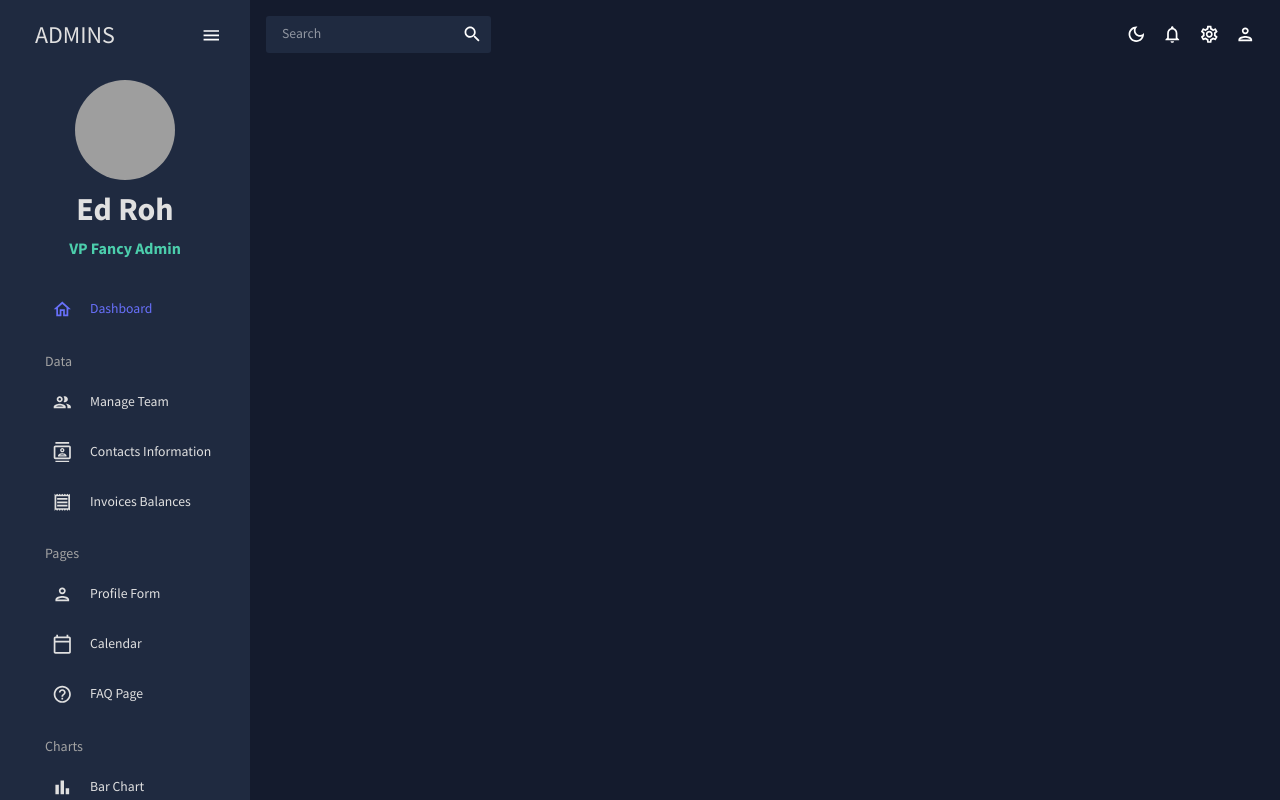
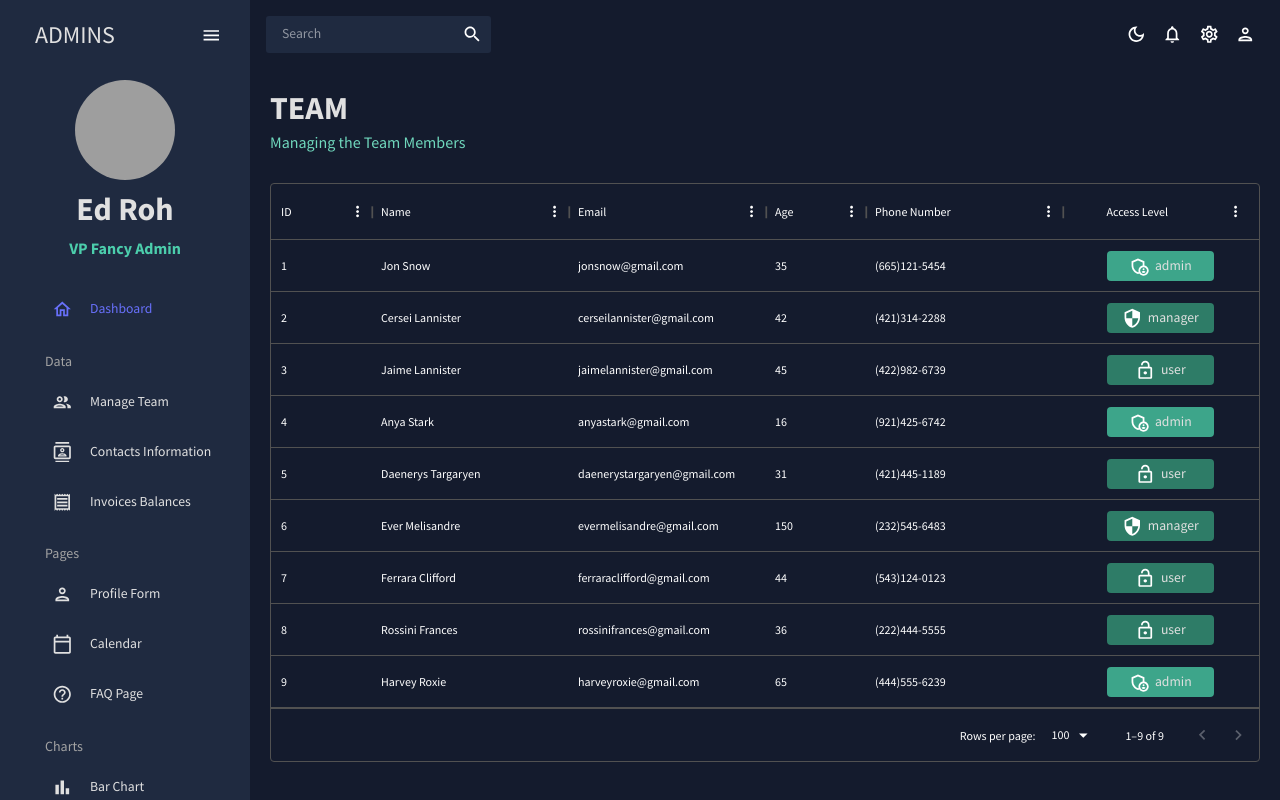
Before and after one commit to foullanifatimazohra/Dashboard-React-JS-MUI, a React (Create React App) app: page /team in a window 1280 px wide. Shown: the top 800 px of the page. Built offline with nearby package versions, Linux system fonts and the light colour scheme; grey boxes are pictures that could not be loaded.

Commit message:
feat : complete team page

```diff
--- a/src/App.jsx
+++ b/src/App.jsx
@@ -4,7 +4,9 @@
 // components
 import TopBar from "./components/layouts/TopBar";
 import SideBar from "./components/layouts/SideBar";
+//pages
 import { Dashboard } from "./pages/dashboard";
+import Team from "./pages/team";
 
 function App() {
   const [theme, colorMode] = useMode();
@@ -18,6 +20,7 @@
             <TopBar />
             <Routes>
               <Route path="/" element={<Dashboard />} />
+              <Route path="/team" element={<Team />} />
             </Routes>
           </main>
         </div>
--- /dev/null
+++ b/src/pages/team/index.jsx
@@ -0,0 +1,77 @@
+import { Box, Typography, useTheme } from "@mui/material";
+import { DataGrid } from "@mui/x-data-grid";
+import { tokens } from "../../theme";
+import { mockDataTeam } from "../../data/mockData";
+//icons
+import AdminPanelSettingsOutlinedIcon from "@mui/icons-material/AdminPanelSettingsOutlined";
+import LockOpenOutlinedIcon from "@mui/icons-material/LockOpenOutlined";
+import SecurityOutlinedIcon from "@mui/icons-material/SecurityOutlined";
+import Header from "../../components/ui/Header";
+
+const Team = () => {
+  const theme = useTheme();
+  const colors = tokens(theme.palette.mode);
+  const columns = [
+    { field: "id", headerName: "ID" },
+    {
+      field: "name",
+      headerName: "Name",
+      flex: 1,
+    },
+    {
+      field: "email",
+      headerName: "Email",
+      flex: 1,
+    },
+    {
+      field: "age",
+      headerName: "Age",
+      type: "number",
+      headerAlign: "left",
+      align: "left",
+    },
+    {
+      field: "phone",
+      headerName: "Phone Number",
+      flex: 1,
+    },
+    {
+      field: "access",
+      headerName: "Access Level",
+      headerAlign: "center",
+      flex: 1,
+      renderCell: ({ row: { access } }) => {
+        return (
+          <Box
+            width="60%"
+            m="0 auto"
+            p="5px"
+            display="flex"
+            justifyContent="center"
+            backgroundColor={
+              access === "admin"
+                ? colors.greenAccent[600]
+                : colors.greenAccent[700]
+            }
+            borderRadius="4px"
+          >
+            {access === "admin" && <AdminPanelSettingsOutlinedIcon />}
+            {access === "manager" && <SecurityOutlinedIcon />}
+            {access === "user" && <LockOpenOutlinedIcon />}
+            <Typography color={colors.grey[100]} sx={{ ml: "5px" }}>
+              {access}
+            </Typography>
+          </Box>
+        );
+      },
+    },
+  ];
+  return (
+    <Box m="20px">
+      <Header title="TEAM" subtitle="Managing the Team Members" />
+      <DataGrid rows={mockDataTeam} columns={columns} />
+    </Box>
+  );
+};
+
+export default Team;
```
Also changed, not shown: src/pages/contacts/index.jsx (added, +77 -0 lines).
